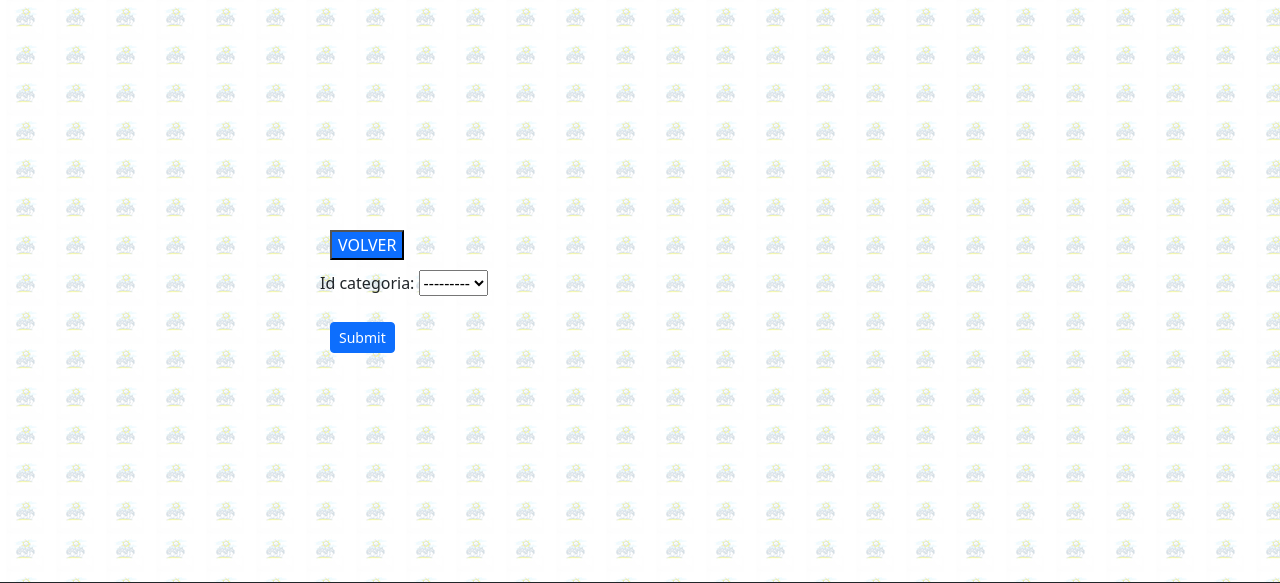
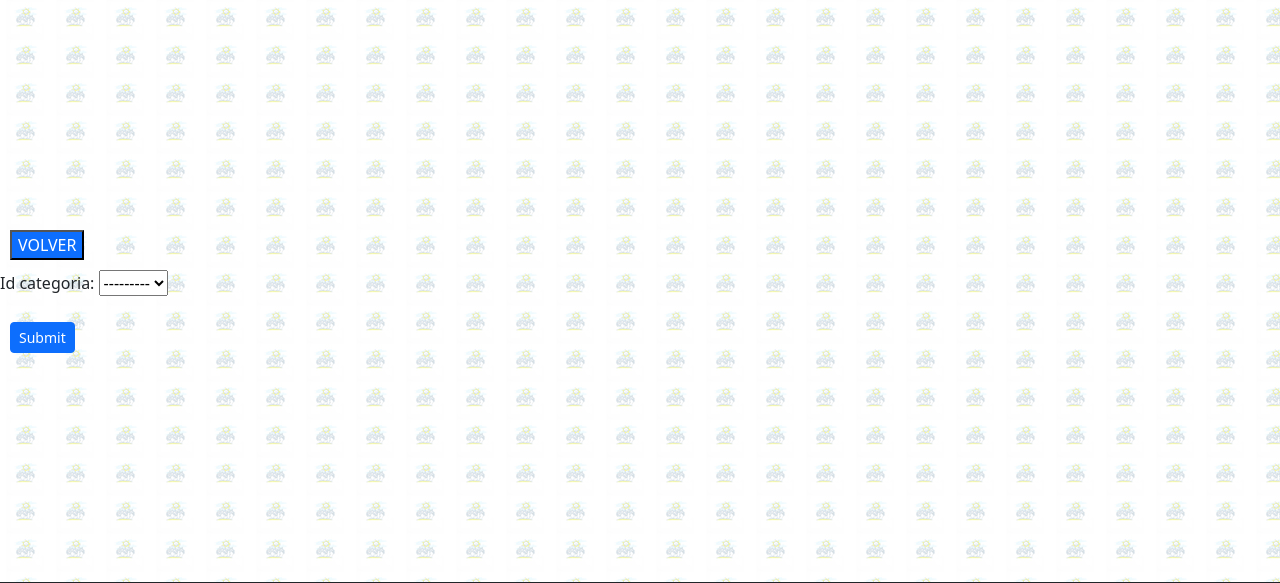
Before and after one commit to NoahTakk11/calendario-web, a Django app: page /evento/evento/filtrado in a window 1280 px wide. Shown: the part 74-657 px from the top of the page. Run offline with Django 4.2, Linux system fonts and the light colour scheme; data that the repository does not hold is empty; some libraries are stand-ins or nearby versions.

Commit message:
corrección en filtrado

```diff
--- a/templates/filtrado.html
+++ b/templates/filtrado.html
@@ -4,7 +4,7 @@
 
 {% block contenido %}
 
-<div class="form-signin w-50 m-auto">
+
     <a href="{% url 'eventos:detalle-evento' %}"><button style="background-color: rgb(13, 110, 253);color: white; margin:10px">VOLVER</button></a>
 
 
@@ -15,7 +15,7 @@
         <input class="w-10 btn btn-sm btn-primary" type="submit" style="margin:10px;" />
 
     </form>
-</div>
+
     {% for obj in filter.qs %}
         <h1>{{ obj.titulo_evento }}</h1>
         <p>{{ obj.descripcion_evento }}</p>
```
